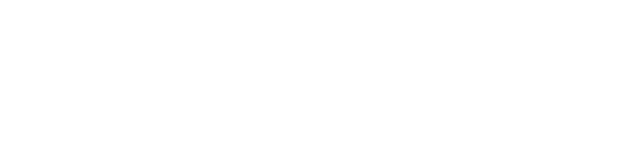
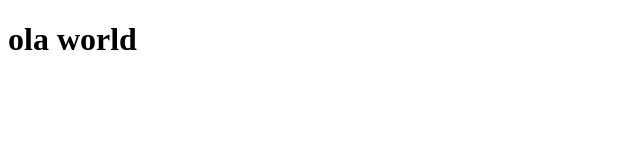
Before and after one commit to aqxja/Aula-1-Guit-Bariri, a plain HTML site: page index.html in a window 1280 px wide. Shown: the whole page, without its empty margins (0-640 px from the left). Drawn offline with Linux system fonts and the light colour scheme.

Commit message:
atualição do index

```diff
--- a/index.html
+++ b/index.html
@@ -3,9 +3,9 @@
 <head>
     <meta charset="UTF-8">
     <meta name="viewport" content="width=device-width, initial-scale=1.0">
-    <title>Document</title>
+    <title>Pagina incial</title>
 </head>
 <body>
-
+    <H1>ola world</H1>
 </body>
 </html>
```
